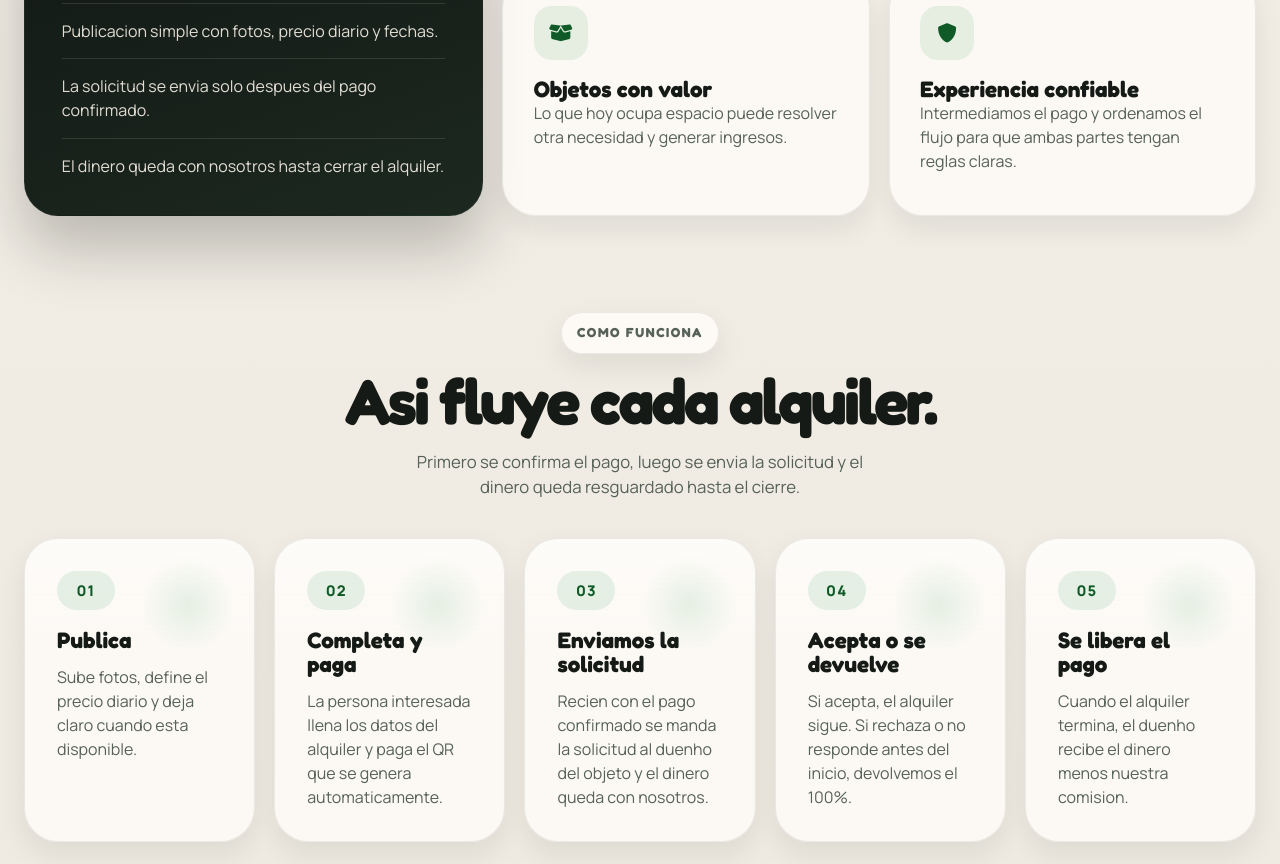
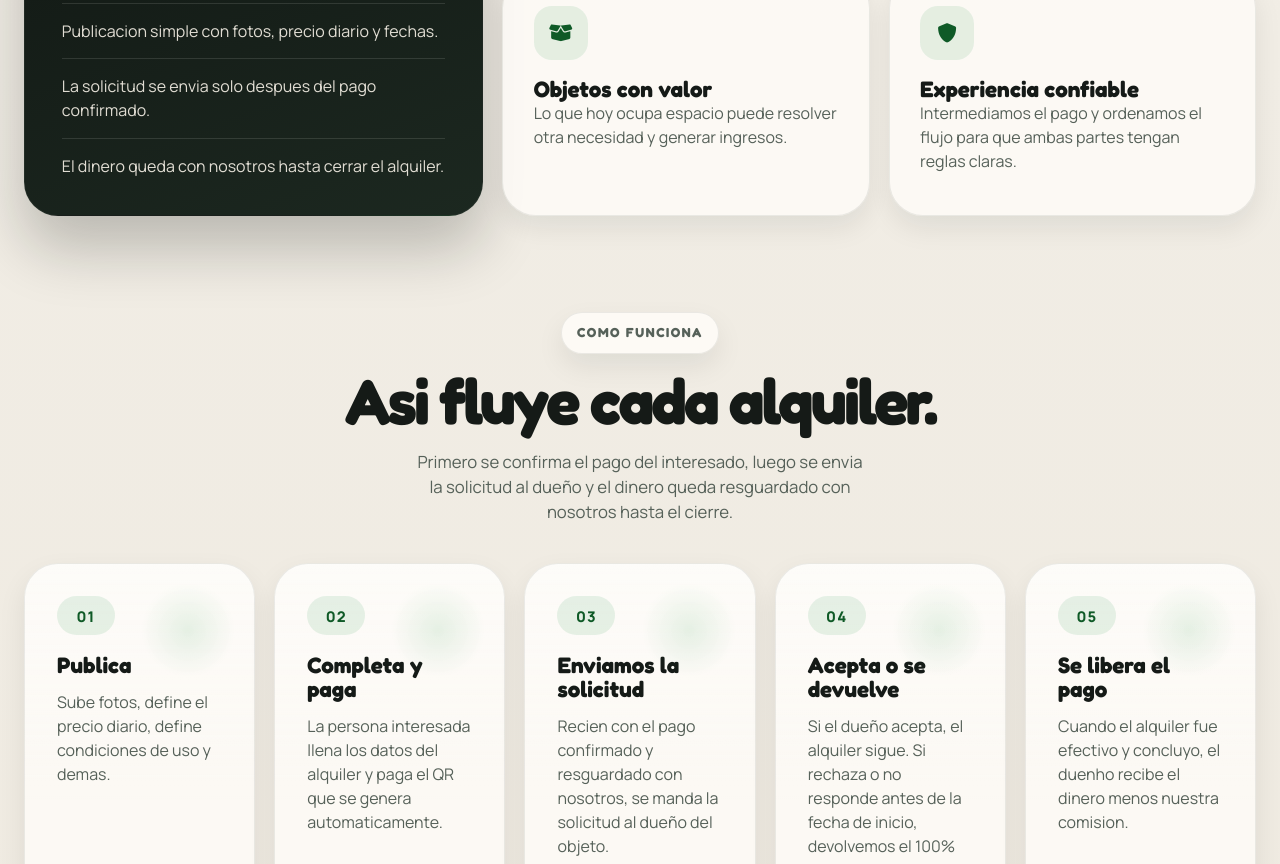
Before and after one commit to davidsilvbv-glitch/AlquilaloTu, a plain HTML site: page index.html in a window 1280 px wide. Shown: the part 1936-2800 px from the top of the page. Drawn offline with Linux system fonts and the light colour scheme; animation ran at ten frames a second.

Commit message:
actualizando contenido real

```diff
--- a/index.html
+++ b/index.html
@@ -246,14 +246,14 @@
             <div class="section-heading">
                 <span class="eyebrow">Como funciona</span>
                 <h2>Asi fluye cada alquiler.</h2>
-                <p>Primero se confirma el pago, luego se envia la solicitud y el dinero queda resguardado hasta el cierre.</p>
+                <p>Primero se confirma el pago del interesado, luego se envia la solicitud al dueño y el dinero queda resguardado con nosotros hasta el cierre.</p>
             </div>
 
             <div class="process-grid">
                 <article class="process-card">
                     <span class="process-index">01</span>
                     <h3>Publica</h3>
-                    <p>Sube fotos, define el precio diario y deja claro cuando esta disponible.</p>
+                    <p>Sube fotos, define el precio diario, define condiciones de uso y demas.</p>
                 </article>
 
                 <article class="process-card">
@@ -265,19 +265,19 @@
                 <article class="process-card">
                     <span class="process-index">03</span>
                     <h3>Enviamos la solicitud</h3>
-                    <p>Recien con el pago confirmado se manda la solicitud al duenho del objeto y el dinero queda con nosotros.</p>
+                    <p>Recien con el pago confirmado y resguardado con nosotros, se manda la solicitud al dueño del objeto.</p>
                 </article>
 
                 <article class="process-card">
                     <span class="process-index">04</span>
                     <h3>Acepta o se devuelve</h3>
-                    <p>Si acepta, el alquiler sigue. Si rechaza o no responde antes del inicio, devolvemos el 100%.</p>
+                    <p>Si el dueño acepta, el alquiler sigue. Si rechaza o no responde antes de la fecha de inicio, devolvemos el 100% del dinero al interesado, recuerda que la persona interesada tambien puede cancelar el alquiler manualmente antes del la fecha de inicio y de igual manera se le hara la devolucion completa del dinero.</p>
                 </article>
 
                 <article class="process-card">
                     <span class="process-index">05</span>
                     <h3>Se libera el pago</h3>
-                    <p>Cuando el alquiler termina, el duenho recibe el dinero menos nuestra comision.</p>
+                    <p>Cuando el alquiler fue efectivo y concluyo, el duenho recibe el dinero menos nuestra comision.</p>
                 </article>
             </div>
         </section>
@@ -285,8 +285,8 @@
         <section class="advantage-section reveal" id="ventajas">
             <div class="section-heading">
                 <span class="eyebrow">Ventajas</span>
-                <h2>Mas economia circular, menos consumo lineal.</h2>
-                <p>Usa y mueve mejor lo que ya existe.</p>
+                <h2>Mas economia circular, menos economia lineal.</h2>
+                <p>Usa y mueve mejor lo que ya tienes.</p>
             </div>
 
             <div class="advantage-layout">
```
